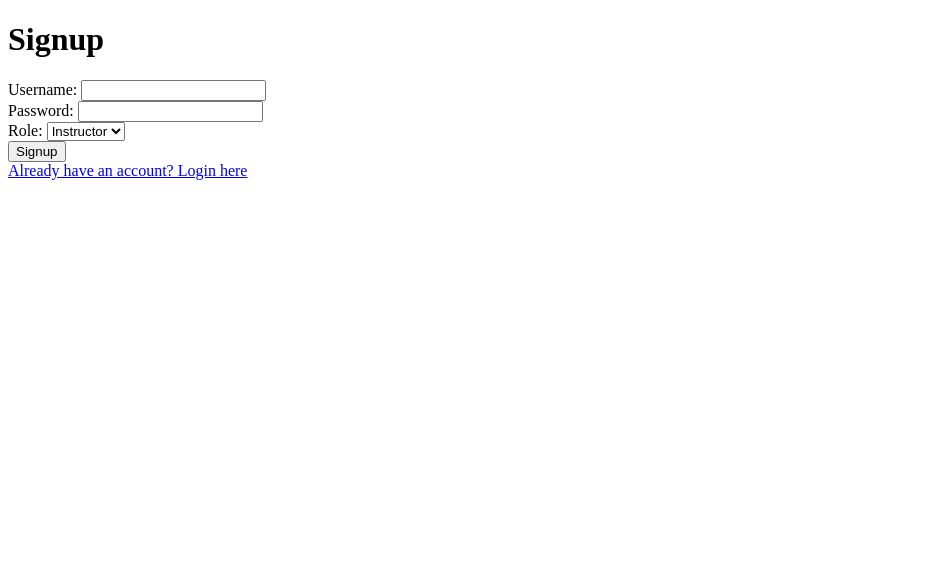
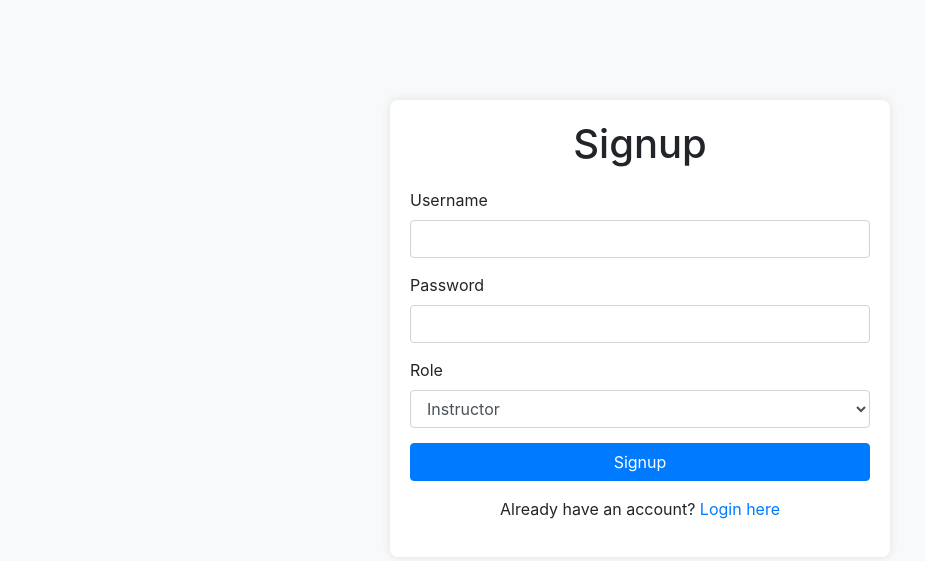
Before and after one commit to stoicdavi/learning_Management_system, a PHP site: page /signup.php in a window 1280 px wide. Shown: the top 561 px of the page, without its empty margins (0-925 px from the left). Run offline with PHP 8.4, Linux system fonts and the light colour scheme; some libraries are stand-ins or nearby versions.

Commit message:
chore: style the signup.php to enhance the UI
Signed-off-by: David Nanjila <nanjiladavid2@gmail.com>

```diff
--- a/signup.php
+++ b/signup.php
@@ -8,11 +8,8 @@ if ($_SERVER['REQUEST_METHOD'] == 'POST') {
 
     // Server-side validation for password length
     if (strlen($password) < 6) {
-        echo 'Password must be at least 6 characters long';
-        exit;
-    }
-
-    if (!empty($username) && !empty($password) && !empty($role)) {
+        $error = 'Password must be at least 6 characters long';
+    } elseif (!empty($username) && !empty($password) && !empty($role)) {
         $passwordHash = password_hash($password, PASSWORD_DEFAULT);
 
         if ($role == 'instructor') {
@@ -20,17 +17,16 @@ if ($_SERVER['REQUEST_METHOD'] == 'POST') {
         } elseif ($role == 'student') {
             $sql = "INSERT INTO students (stud_name, password) VALUES ('$username', '$passwordHash')";
         } else {
-            echo 'Invalid role selected';
-            exit;
+            $error = 'Invalid role selected';
         }
 
-        if ($conn->query($sql) === TRUE) {
-            echo 'Signup successful';
+        if (!isset($error) && $conn->query($sql) === TRUE) {
+            $success = 'Signup successful';
         } else {
-            echo 'Error: ' . $conn->error;
+            $error = 'Error: ' . $conn->error;
         }
     } else {
-        echo 'Please fill in all fields';
+        $error = 'Please fill in all fields';
     }
 }
 ?>
@@ -41,24 +37,73 @@ if ($_SERVER['REQUEST_METHOD'] == 'POST') {
     <meta charset="UTF-8">
     <meta name="viewport" content="width=device-width, initial-scale=1.0">
     <title>Signup</title>
+    <link rel="stylesheet" href="https://stackpath.bootstrapcdn.com/bootstrap/4.5.2/css/bootstrap.min.css">
+    <style>
+        body {
+            background-color: #f8f9fa;
+        }
+        .signup-container {
+            max-width: 500px;
+            margin: auto;
+            padding: 20px;
+            background: #fff;
+            border-radius: 8px;
+            box-shadow: 0 0 10px rgba(0,0,0,0.1);
+            margin-top: 100px;
+        }
+        .signup-container h1 {
+            margin-bottom: 20px;
+        }
+        .signup-container .form-group {
+            margin-bottom: 15px;
+        }
+        .signup-container .form-control {
+            border-radius: 4px;
+        }
+        .signup-container .btn {
+            border-radius: 4px;
+        }
+        .signup-container .alert {
+            margin-bottom: 15px;
+        }
+    </style>
 </head>
 <body>
-    <h1>Signup</h1>
-    <form method="post" action="">
-        <label for="username">Username:</label>
-        <input type="text" id="username" name="username" required>
-        <br>
-        <label for="password">Password:</label>
-        <input type="password" id="password" name="password" required minlength="6">
-        <br>
-        <label for="role">Role:</label>
-        <select id="role" name="role" required>
-            <option value="instructor">Instructor</option>
-            <option value="student">Student</option>
-        </select>
-        <br>
-        <input type="submit" value="Signup">
-    </form>
-    <a href="login.php">Already have an account? Login here</a>
+    <div class="signup-container">
+        <h1 class="text-center">Signup</h1>
+
+        <?php if (isset($error)): ?>
+            <div class="alert alert-danger"><?php echo htmlspecialchars($error); ?></div>
+        <?php endif; ?>
+
+        <?php if (isset($success)): ?>
+            <div class="alert alert-success"><?php echo htmlspecialchars($success); ?></div>
+        <?php endif; ?>
+
+        <form method="post" action="">
+            <div class="form-group">
+                <label for="username">Username</label>
+                <input type="text" id="username" name="username" class="form-control" required>
+            </div>
+            <div class="form-group">
+                <label for="password">Password</label>
+                <input type="password" id="password" name="password" class="form-control" required minlength="6">
+            </div>
+            <div class="form-group">
+                <label for="role">Role</label>
+                <select id="role" name="role" class="form-control" required>
+                    <option value="instructor">Instructor</option>
+                    <option value="student">Student</option>
+                </select>
+            </div>
+            <button type="submit" class="btn btn-primary btn-block">Signup</button>
+        </form>
+
+        <p class="text-center mt-3">Already have an account? <a href="login.php">Login here</a></p>
+    </div>
+
+    <script src="https://code.jquery.com/jquery-3.5.1.slim.min.js"></script>
+    <script src="https://cdn.jsdelivr.net/npm/@popperjs/core@2.5.4/dist/umd/popper.min.js"></script>
+    <script src="https://stackpath.bootstrapcdn.com/bootstrap/4.5.2/js/bootstrap.min.js"></script>
 </body>
 </html>
```
